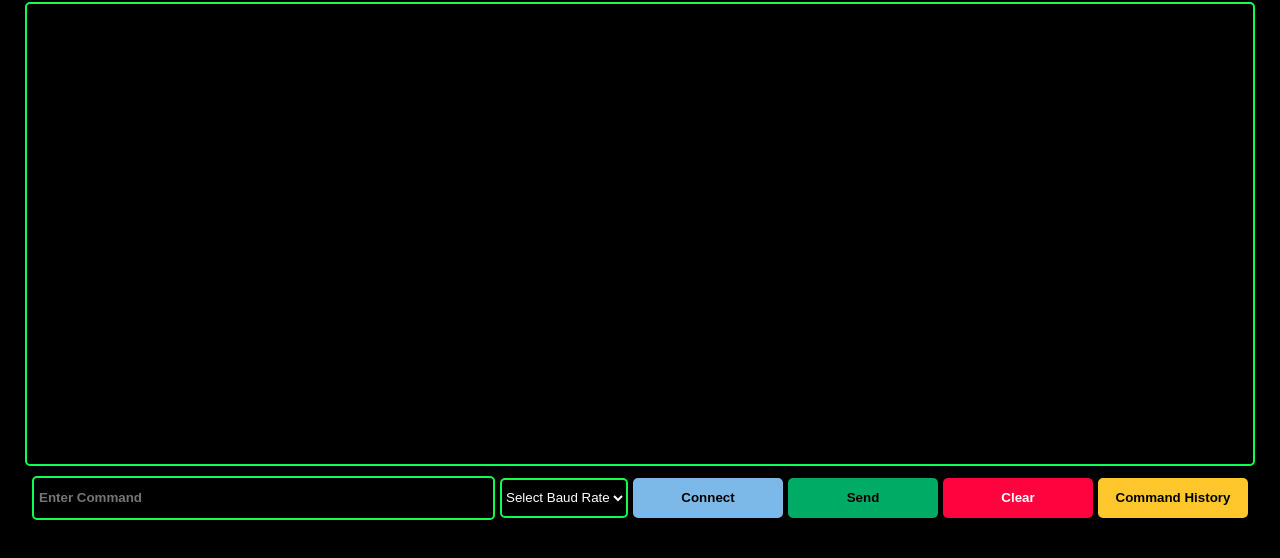
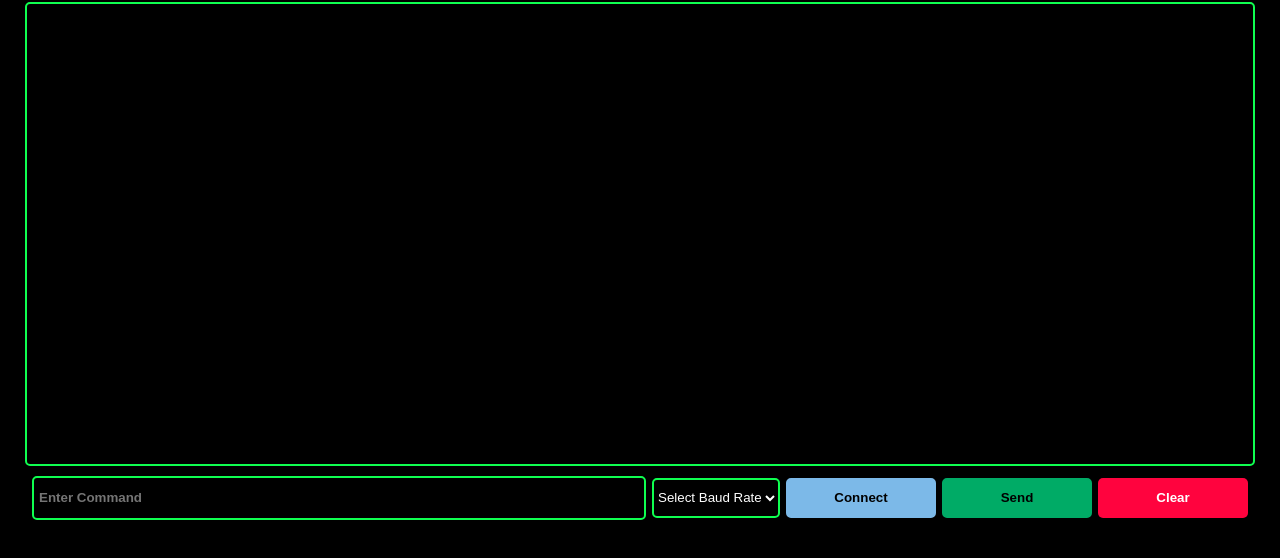
Before and after one commit to wirebits/SerialConsole, a plain HTML site: page index.html in a window 1280 px wide. Shown: the part 170-728 px from the top of the page. Drawn offline with Linux system fonts and the light colour scheme.

Commit message:
Command History Button Removed

```diff
--- a/index.html
+++ b/index.html
@@ -30,7 +30,6 @@
             <button id="connectButton">Connect</button>
             <button id="sendButton">Send</button>
             <button id="clearButton">Clear</button>
-            <button id="historyButton">Command History</button>
         </div>
     <script src="script.js"></script>
 </body>
```
